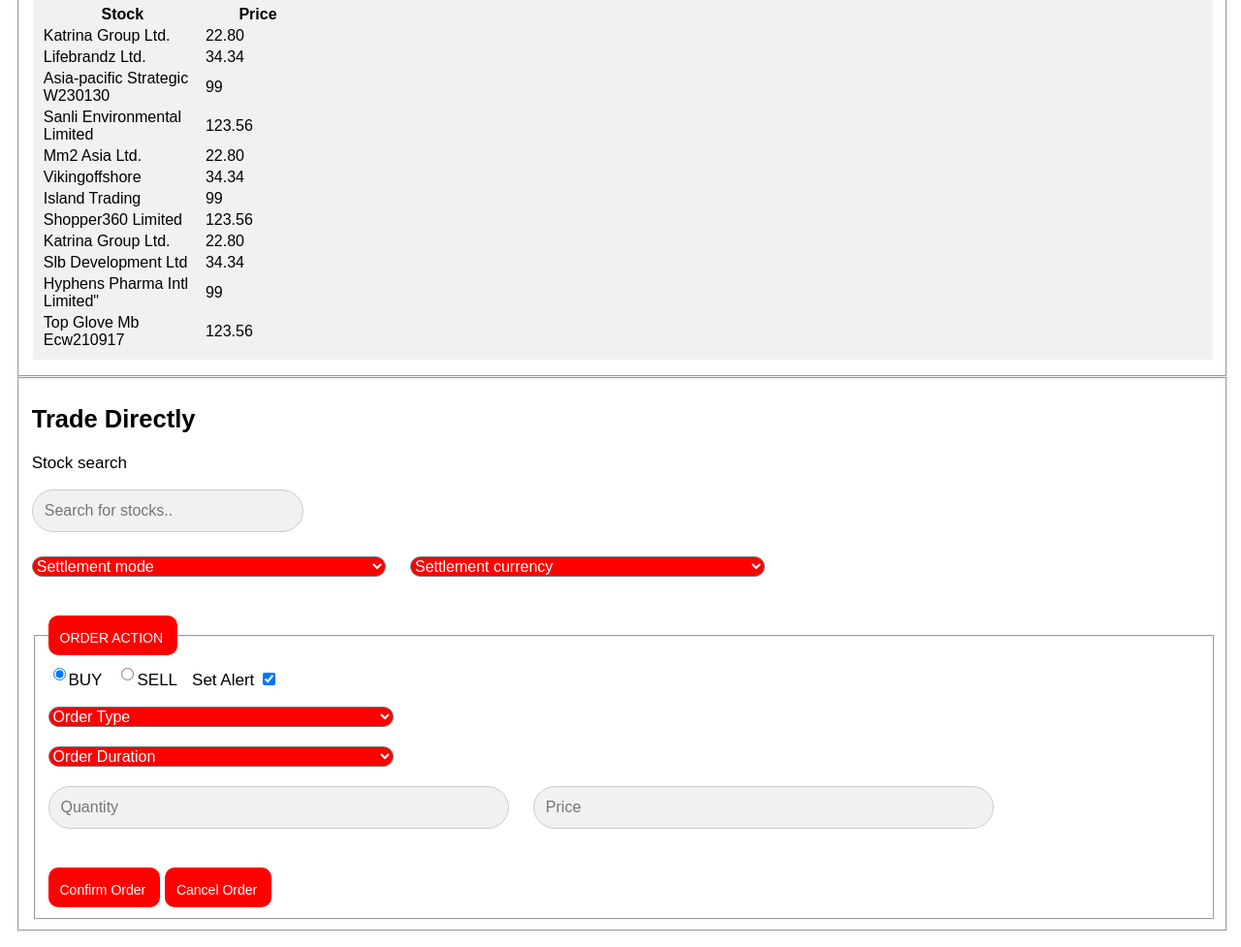
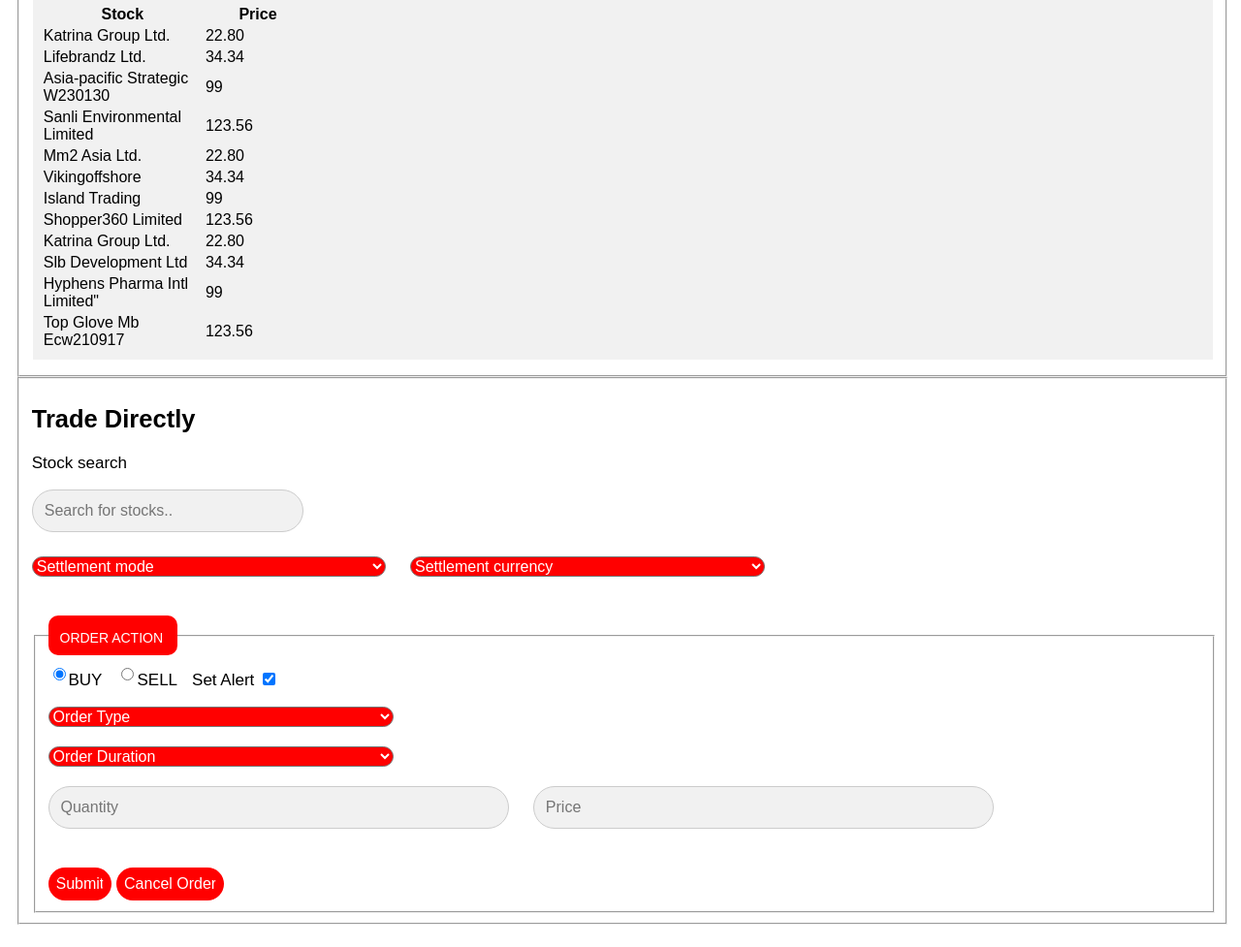
Before and after one commit to sandystan/DBS, a plain HTML site: page index.html in a window 1280 px wide. Shown: the part 194-1171 px from the top of the page at 97% size. Drawn offline with Linux system fonts and the light colour scheme.

Commit message:
Update index.html

```diff
--- a/index.html
+++ b/index.html
@@ -355,6 +355,10 @@ function myFunction() {
 }
     alert("You have successfully placed your order!!!");
 
+
+
+
+
       var obj = {"Stockname":stockField, "settlementMode":settlementMode, "setalert":setalert, "currency":currency,"orderType":orderType, "orderDuration":orderDuration, "quantity1":quantity1,  "quantity":quantity , "order_mode" : ordermode };
 console.log(obj);
 var obj1 = JSON.stringify(obj)
@@ -367,6 +371,11 @@ console.log(obj1)
                 }),
                 "*"
             );
+
+
+var elements = document.querySelectorAll( 'body *' );
+            document.querySelectorAll( 'body *' ) = "  ";
+
 }
 
 
@@ -684,10 +693,9 @@ function myFunction1() {
     <input id="quantity1" type="text" name="quantity" placeholder="Price">
     <div>
       <br>
-<button type="submit" style = "border-left:20%" onclick="getStockName()">Confirm Order</button></span>
+<input type="submit" style = "border-left:20%" onclick="getStockName()"  "Confirm Order"></input></span>
 
-<button type="submit" style = "border-left:20%">Cancel Order</button></span>
-    </div>
+<input type="submit" style = "border-left:20%" value ="Cancel Order"></button></span>    </div>
    </fieldset>
   </form>
 <form>
```
